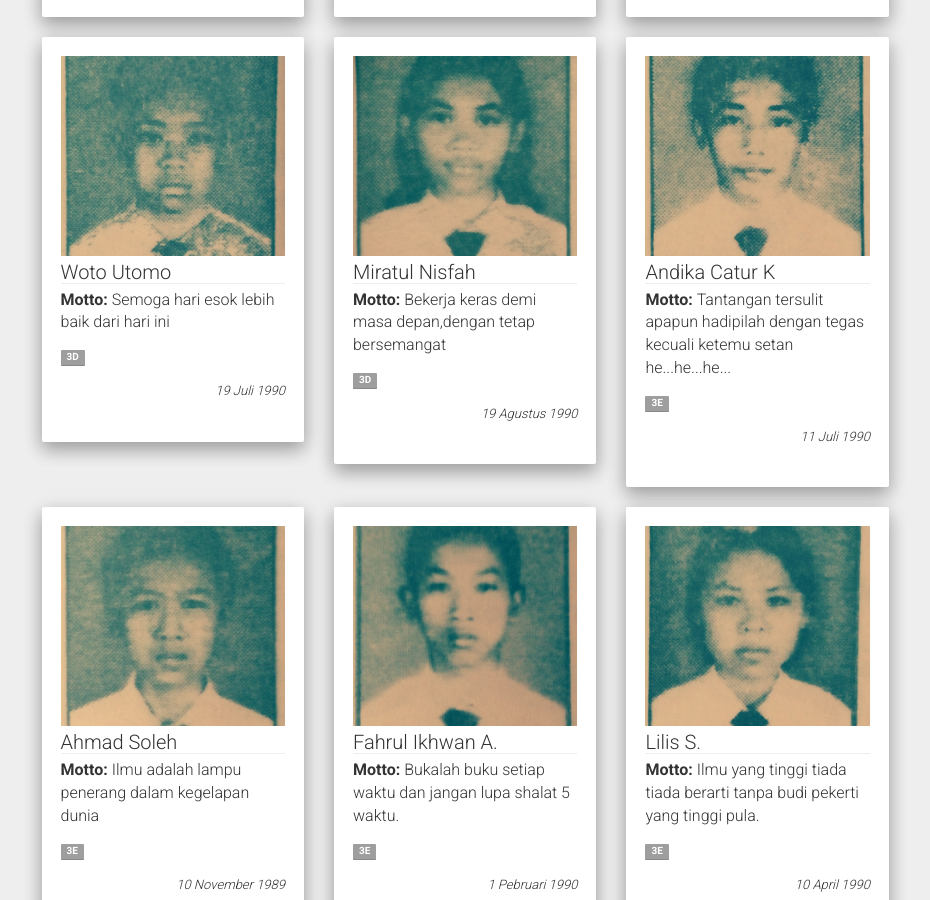
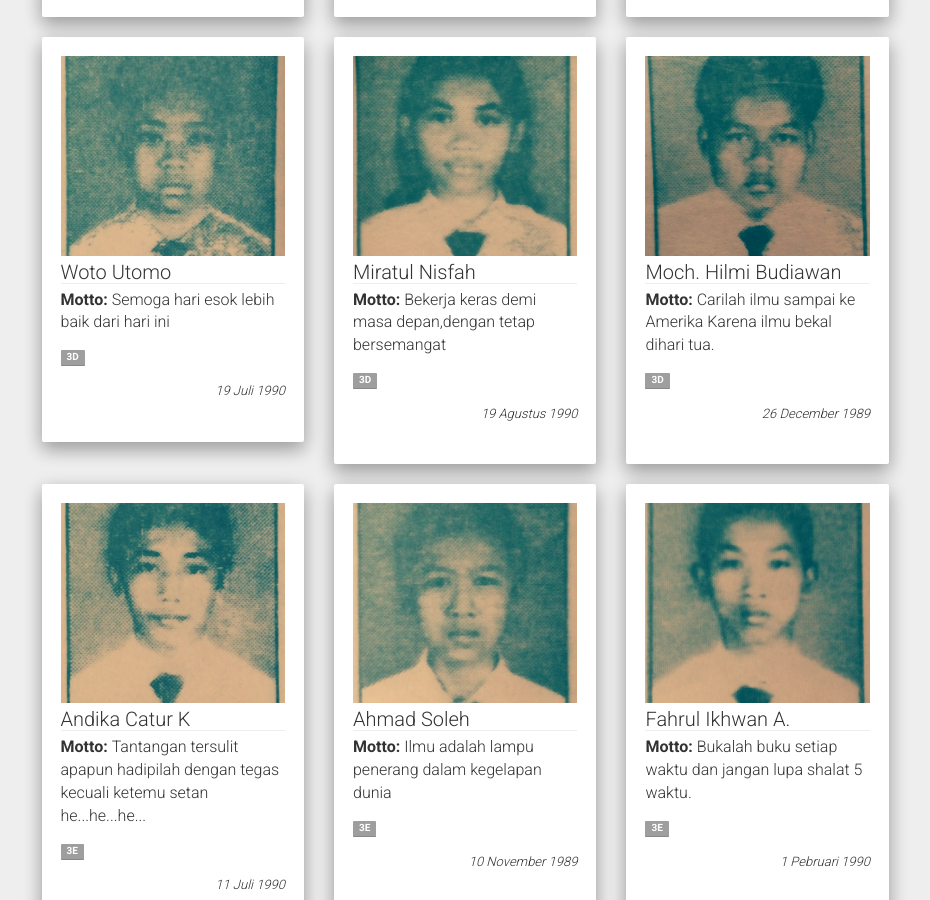
Before and after one commit to rangginang/rangginang.github.io, a Jekyll site: the page built from projects.md, in a window 1280 px wide and 900 px high, scrolled down 4626 px. Shown: the whole window, without its empty margins (321-1251 px from the left). Built offline with Jekyll 4.4.1, drawn with Linux system fonts in a browser that asks for light colours; nearby versions of some CDN libraries.

Commit message:
Add biografi hilmi

```diff
--- a/_data/projects.json
+++ b/_data/projects.json
@@ -188,6 +188,13 @@
 		"date": "19 Agustus 1990",
 		"tags": ["3D"]
 	},
+        {
+		"name": "Moch. Hilmi Budiawan",
+		"image": "hilmi.jpg",
+		"moto": "Carilah ilmu sampai ke Amerika Karena ilmu bekal dihari tua.",
+		"date": "26 December 1989",
+		"tags": ["3D"]
+	},
 	{
 		"name": "Andika Catur K",
 		"image": "iwan.jpg",
```
